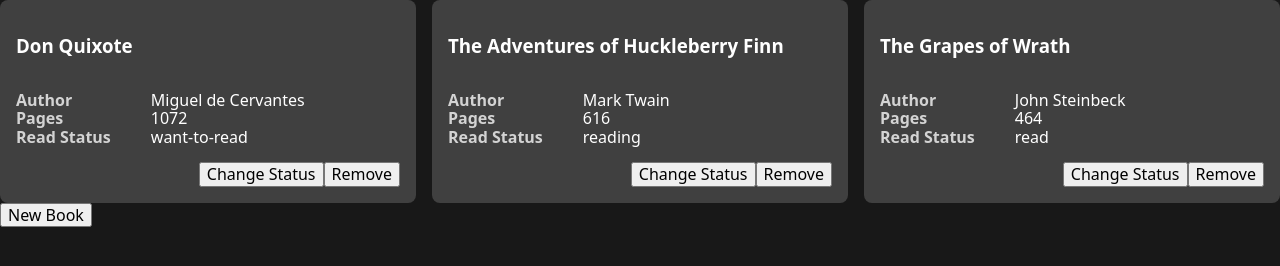
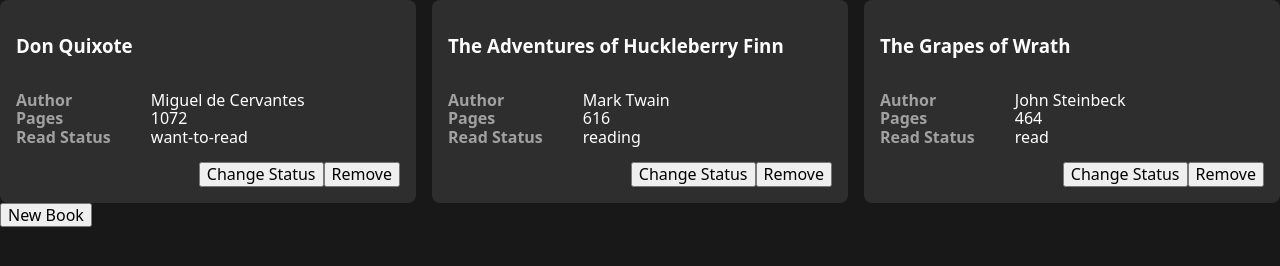
Before and after one commit to cgrustas/library, a plain HTML site: page index.html in a window 1280 px wide. Drawn offline with Linux system fonts and the light colour scheme.

Commit message:
Darken both book card + detail label colors

```diff
--- a/css/styles.css
+++ b/css/styles.css
@@ -9,7 +9,7 @@
 }
 
 #library>article {
-    background-color: rgb(64, 64, 64);
+    background-color: rgb(46, 46, 46);
     border-radius: 8px;
     display: flex;
     flex-direction: column;
@@ -28,7 +28,7 @@ article dd {
 
 dl dt {
     font-weight: bold;
-    color: lightgrey;
+    color: rgb(161, 161, 161);
 }
 
 #library article div {
```
